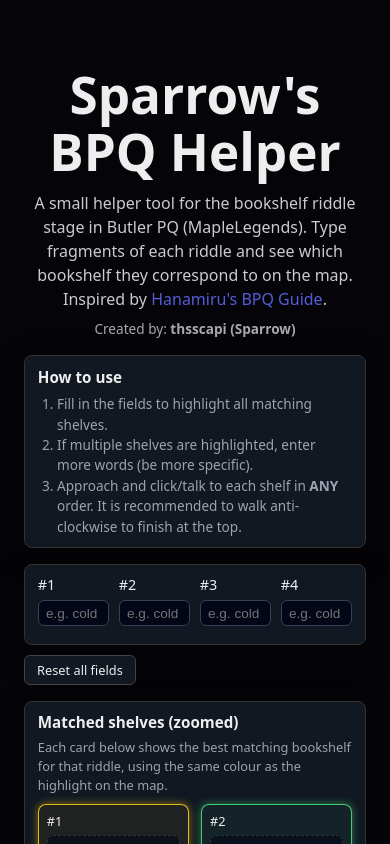
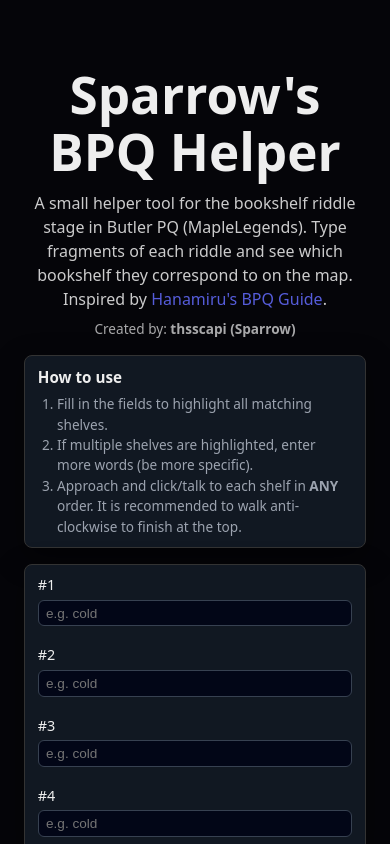
Before and after one commit to thsscapi/butler-pq-helper, a React (Vite) app: page / in a window 390 px wide. Shown: the top 844 px of the page. Built offline with nearby package versions, Linux system fonts and the light colour scheme.

Commit message:
Adjusted text fields for mobile

```diff
--- a/src/App.css
+++ b/src/App.css
@@ -111,6 +111,13 @@
   }
 }
 
+/* Desktop / default: 4 fields in a row */
+.riddle-fields-grid {
+  display: grid;
+  grid-template-columns: repeat(4, minmax(0, 1fr));
+  gap: 0.6rem;
+}
+
 @media (max-width: 640px) {
   .riddle-fields-grid {
     grid-template-columns: 1fr;
--- a/src/App.jsx
+++ b/src/App.jsx
@@ -262,14 +262,7 @@
                 boxShadow: "0 10px 30px rgba(0, 0, 0, 0.4)",
               }}
             >
-              <div
-                className="riddle-fields-grid"
-                style={{
-                  display: "grid",
-                  gridTemplateColumns: "repeat(4, minmax(0, 1fr))",
-                  gap: "0.6rem",
-                }}
-              >
+              <div className="riddle-fields-grid">
                 {inputs.map((value, index) => (
                   <div key={index}>
                     <label
```
